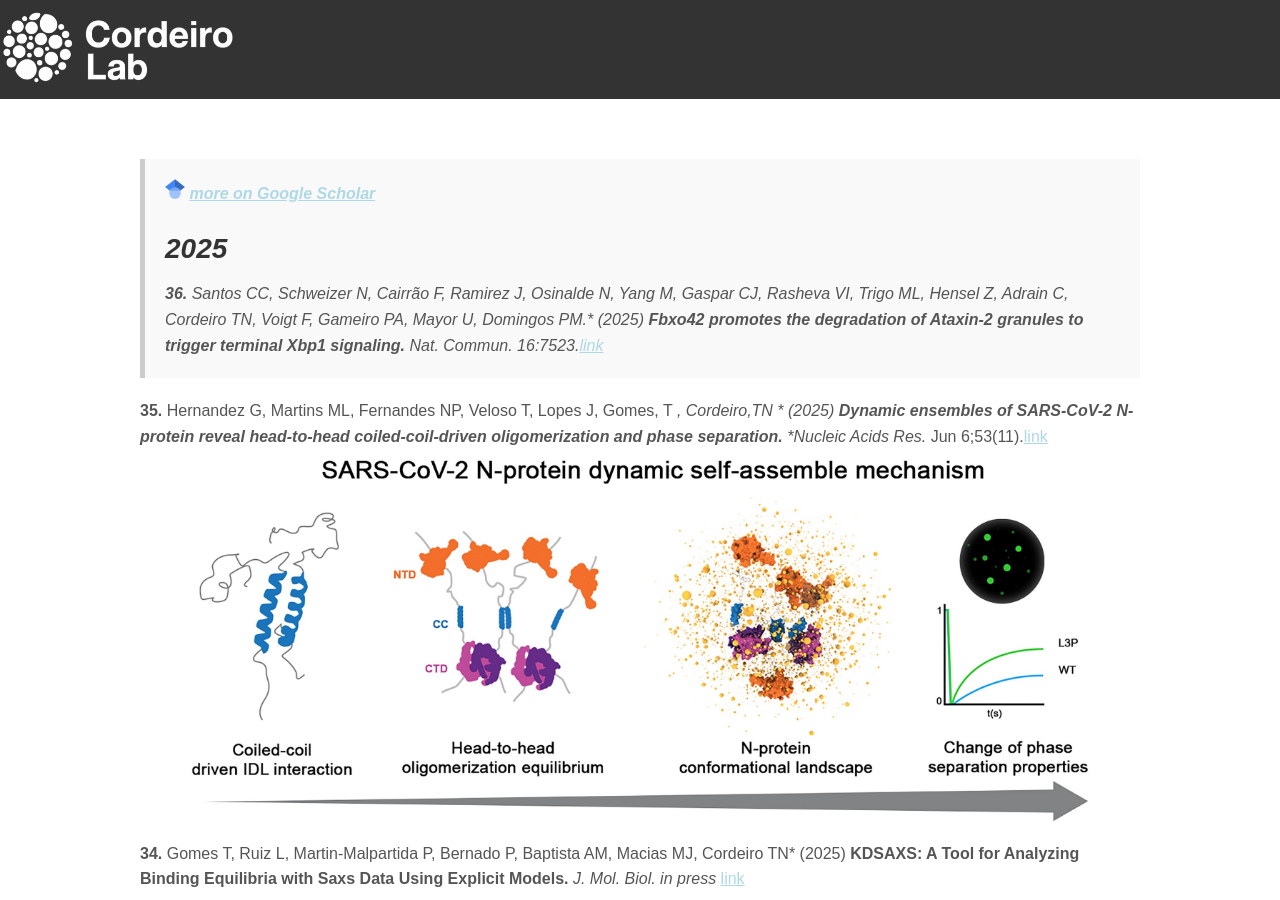
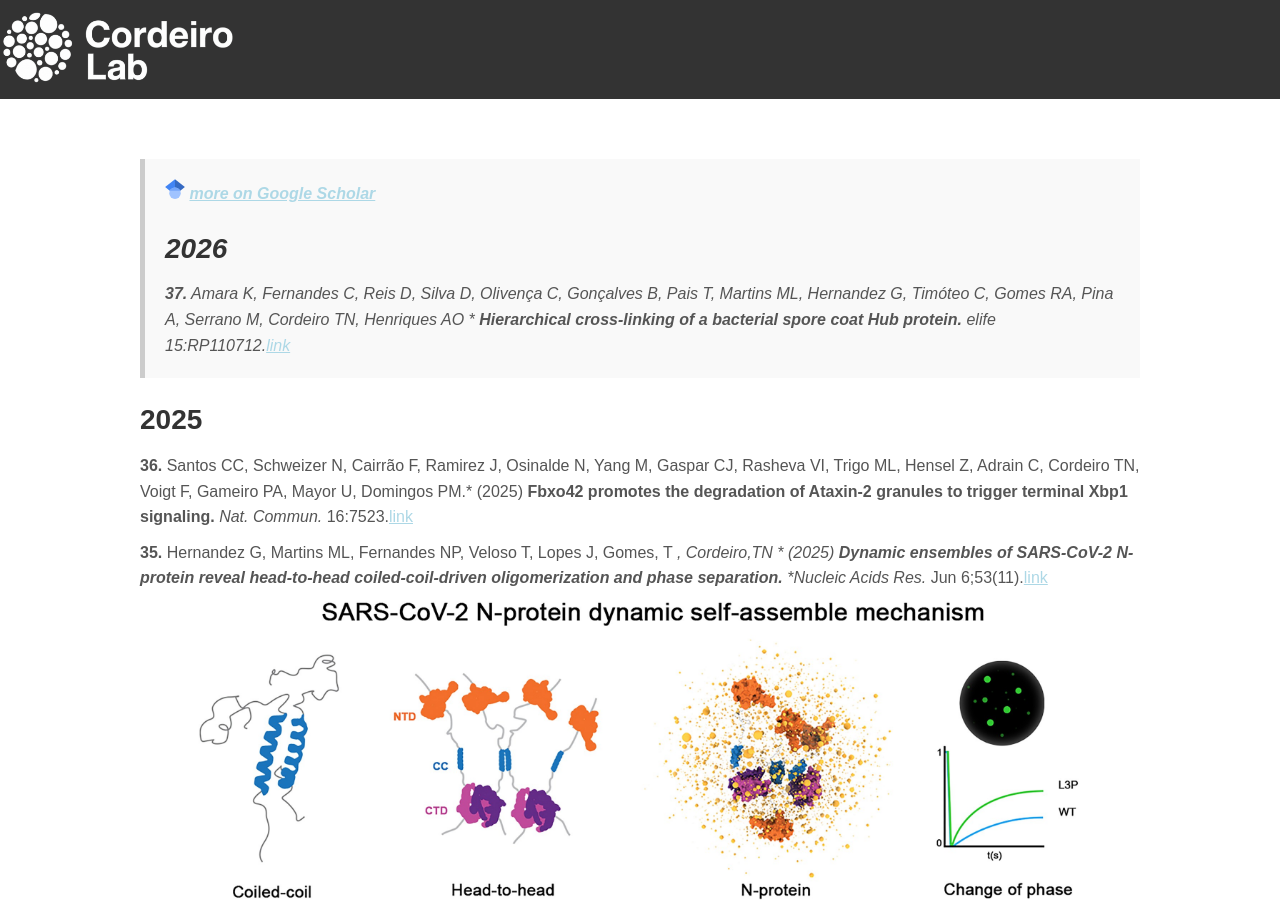
Before and after one commit to CordeiroLab/CordeiroLab.github.io, a Jekyll site: the page built from content/publications.md, in a window 1280 px wide and 900 px high. Built offline with Jekyll 4.4.1, drawn with Linux system fonts in a browser that asks for light colours; our own code applies the rules of GitHub Pages for plain Markdown files.

Commit message:
Update publications.md

```diff
--- a/content/publications.md
+++ b/content/publications.md
@@ -1,4 +1,7 @@
 > <img src="/assets/images/icons/gscholar_icon.svg" alt="gscholar" width="20" height="20"> **[more on Google Scholar](https://scholar.google.com/citations?user=ZKSPS14AAAAJ&hl=en)**
+## 2026
+**37.** Amara K, Fernandes C, Reis D, Silva D, Olivença C, Gonçalves B, Pais T, Martins ML, Hernandez G, Timóteo C, Gomes RA, Pina A, Serrano M, Cordeiro TN, Henriques AO * **Hierarchical cross-linking of a bacterial spore coat Hub protein.** *elife* 15:RP110712.[link](https://doi.org/10.7554/eLife.110712.1)
+
 ## 2025
 **36.** Santos CC, Schweizer N, Cairrão F, Ramirez J, Osinalde N, Yang M, Gaspar CJ, Rasheva VI, Trigo ML, Hensel Z, Adrain C, Cordeiro TN, Voigt F, Gameiro PA, Mayor U, Domingos PM.* (2025) **Fbxo42 promotes the degradation of Ataxin-2 granules to trigger terminal Xbp1 signaling.** *Nat. Commun.* 16:7523.[link](https://doi.org/10.1038/s41467-025-62417-2)
 
```
